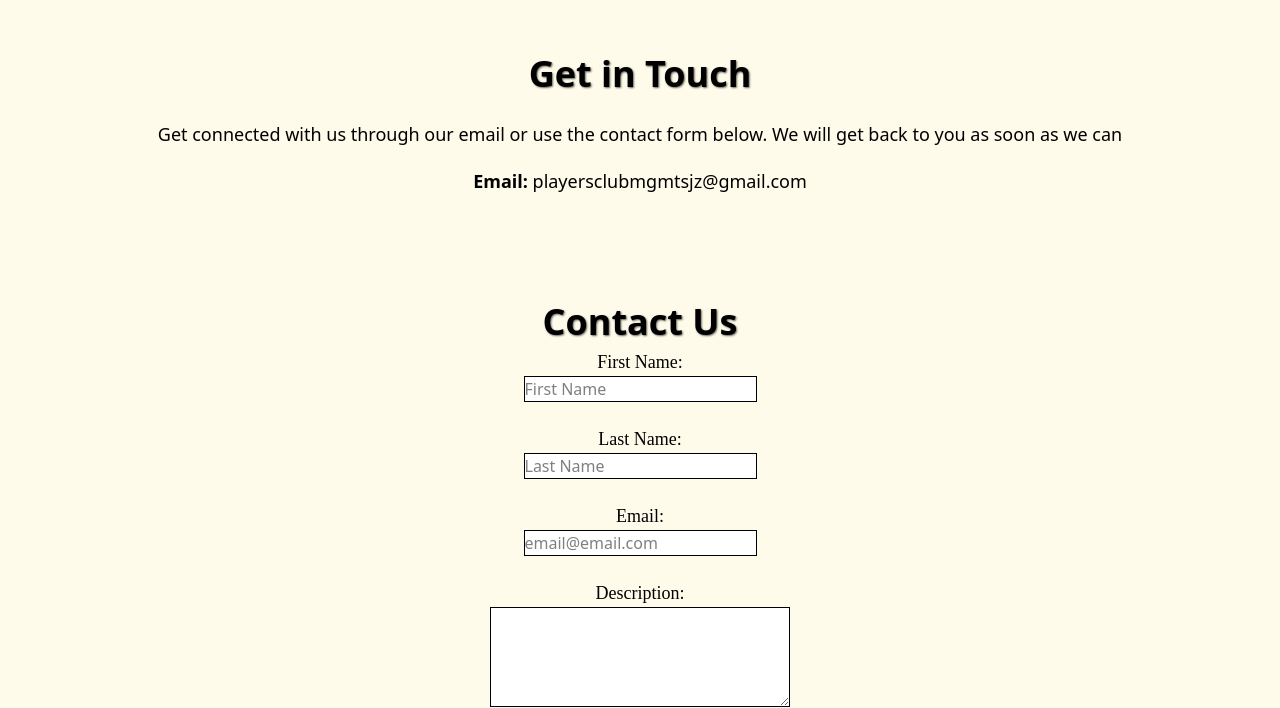
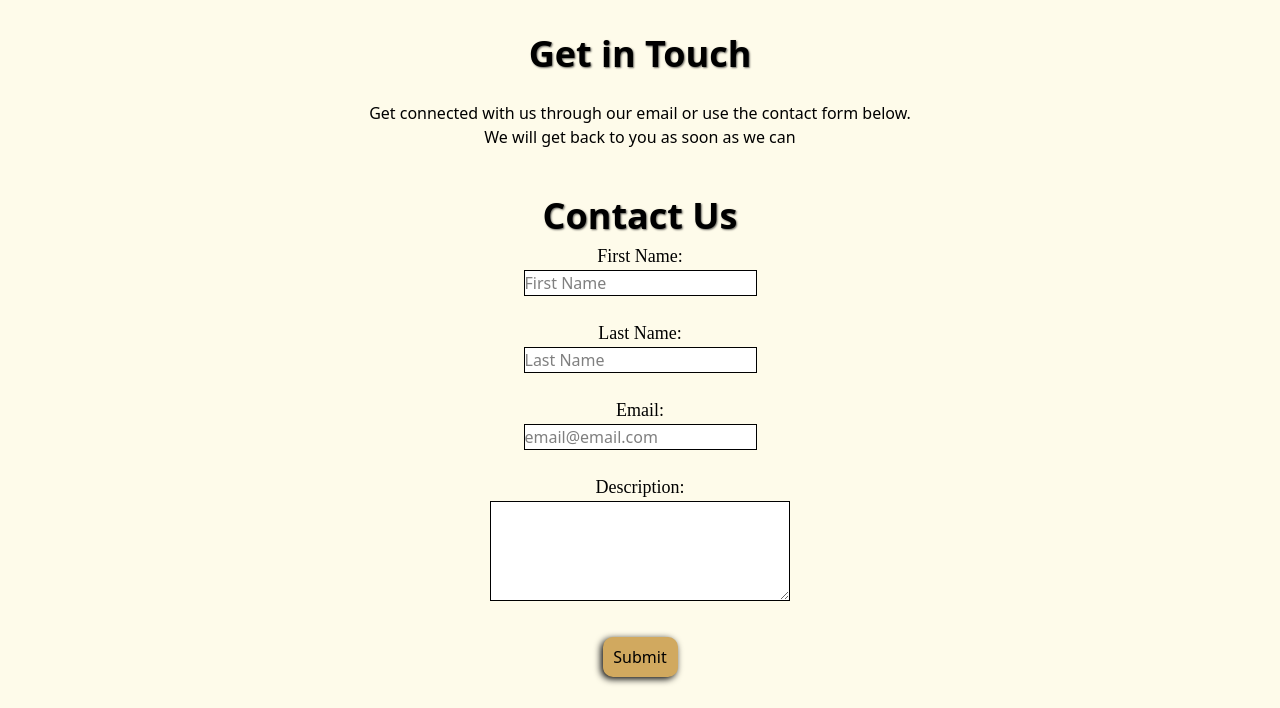
Before and after one commit to Chriscsu/CSC-131-Project-Team-4, a website with bundled scripts: page Contact.html in a window 1280 px wide. Shown: the part 93-801 px from the top of the page. Built offline with nearby package versions, Linux system fonts and the light colour scheme; a script that the page names is missing.

Commit message:
Took Away Email and made it more centered

```diff
--- a/Contact.html
+++ b/Contact.html
@@ -50,8 +50,8 @@
             <div class="get_in_touch_title">
                 <h2 class="get_in_touch_text">Get in Touch</h2>
             </div>
-            <p>Get connected with us through our email or use the contact form below. We will get back to you as soon as we can</p>
-            <p><strong>Email: </strong>playersclubmgmtsjz@gmail.com</p>
+            <p>Get connected with us through our email or use the contact form below. </p>
+                <p>We will get back to you as soon as we can</p>
         </div>
         <div class="contact_us">
             <h2 class="contact_section_title">Contact Us</h2>
--- a/style.css
+++ b/style.css
@@ -1017,7 +1017,7 @@ body.athlete_open {
     justify-items: center;
     align-items: center;
     background-color: #FEFBEA;
-    padding: 40px 0 40px 0;
+    padding: 20px 0 30px 0;
 }
 .get_in_touch_title {
     font-size: 36px;
@@ -1026,16 +1026,10 @@ body.athlete_open {
     margin-bottom: 20px;
     text-align: center;
 }
-.get_in_touch p {
-    font-size: 18px;
-    margin-bottom: 20px;
-    color: #000;
-    padding: 0 40px 0 40px;
-    text-align: center;
-}
+
 .contact_us {
     margin: 0 auto;
-    padding: 20px 0 40px 0;
+    padding: 10px 0 30px 0;
     text-align: center;
     background-color: #FEFBEA;
 }
@@ -1048,7 +1042,7 @@ body.athlete_open {
 
 .contact_section_title {
     font-size: 36px;
-    margin-top: 20px;
+    margin-top: 0px;
     font-weight: bold;
     margin-bottom: 0 auto;
     text-align: center;
```
